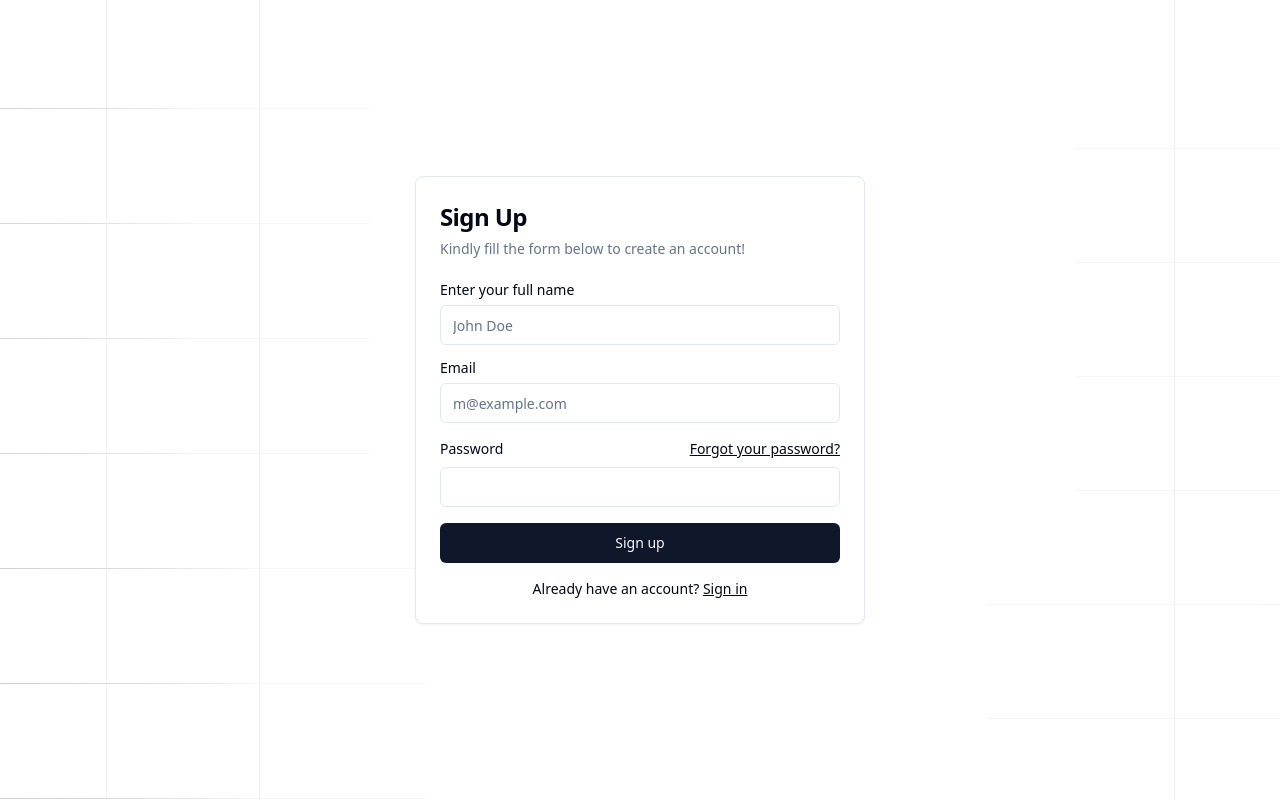
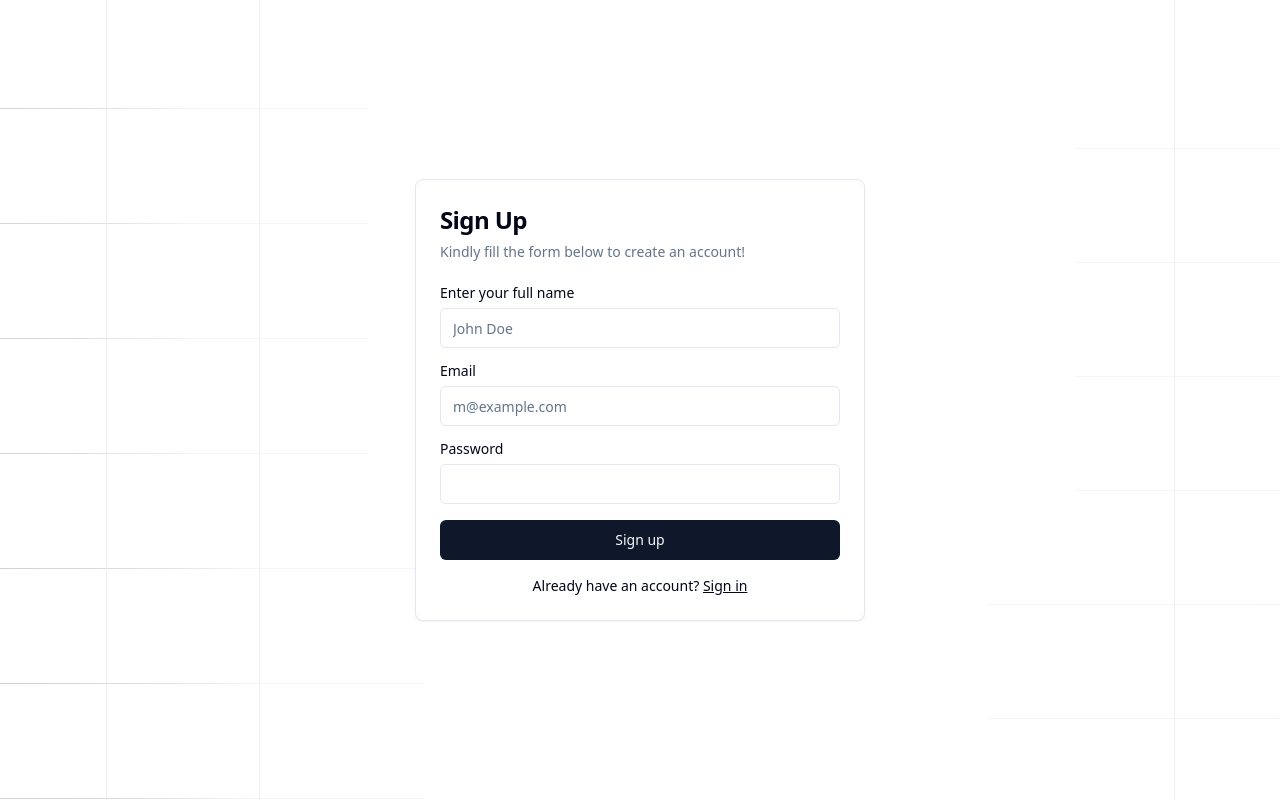
Before and after one commit to PeeKay9191/foneBuuk, a Next.js app: page /signup in a window 1280 px wide. Built offline with nearby package versions, Linux system fonts and the light colour scheme; what @supabase/auth-helpers-nextjs would draw is missing.

Commit message:
Removed forgot password link sign up form

```diff
--- a/src/app/(auth)/signup/components/signup_form.tsx
+++ b/src/app/(auth)/signup/components/signup_form.tsx
@@ -154,12 +154,6 @@ export default function SignupForm() {
                   <div className="grid gap-2">
                     <div className="flex items-center">
                       <FormLabel htmlFor="password">Password</FormLabel>
-                      <Link
-                        href="#"
-                        className="ml-auto inline-block text-sm underline"
-                      >
-                        Forgot your password?
-                      </Link>
                     </div>
                     <FormControl>
                       <Input
```
